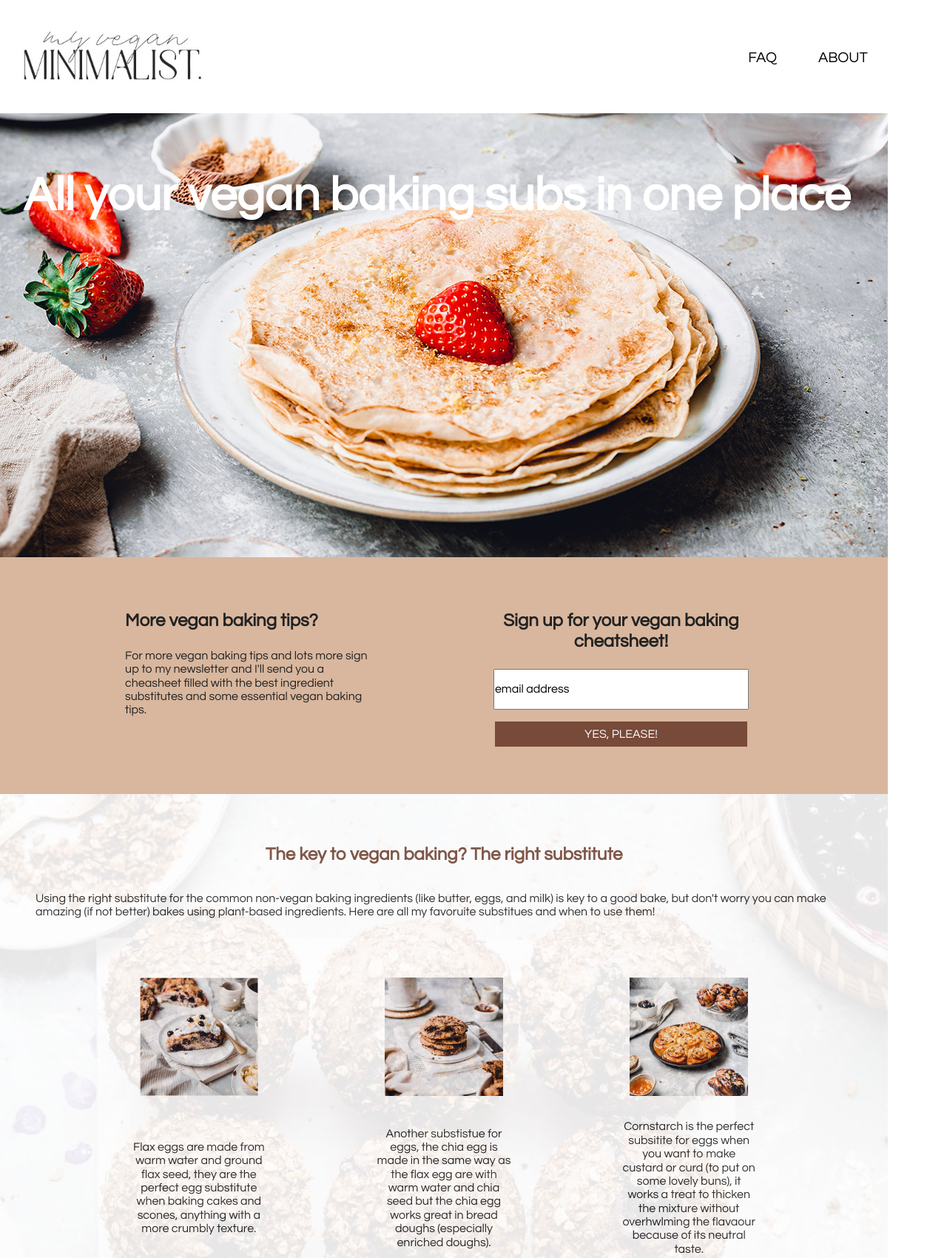
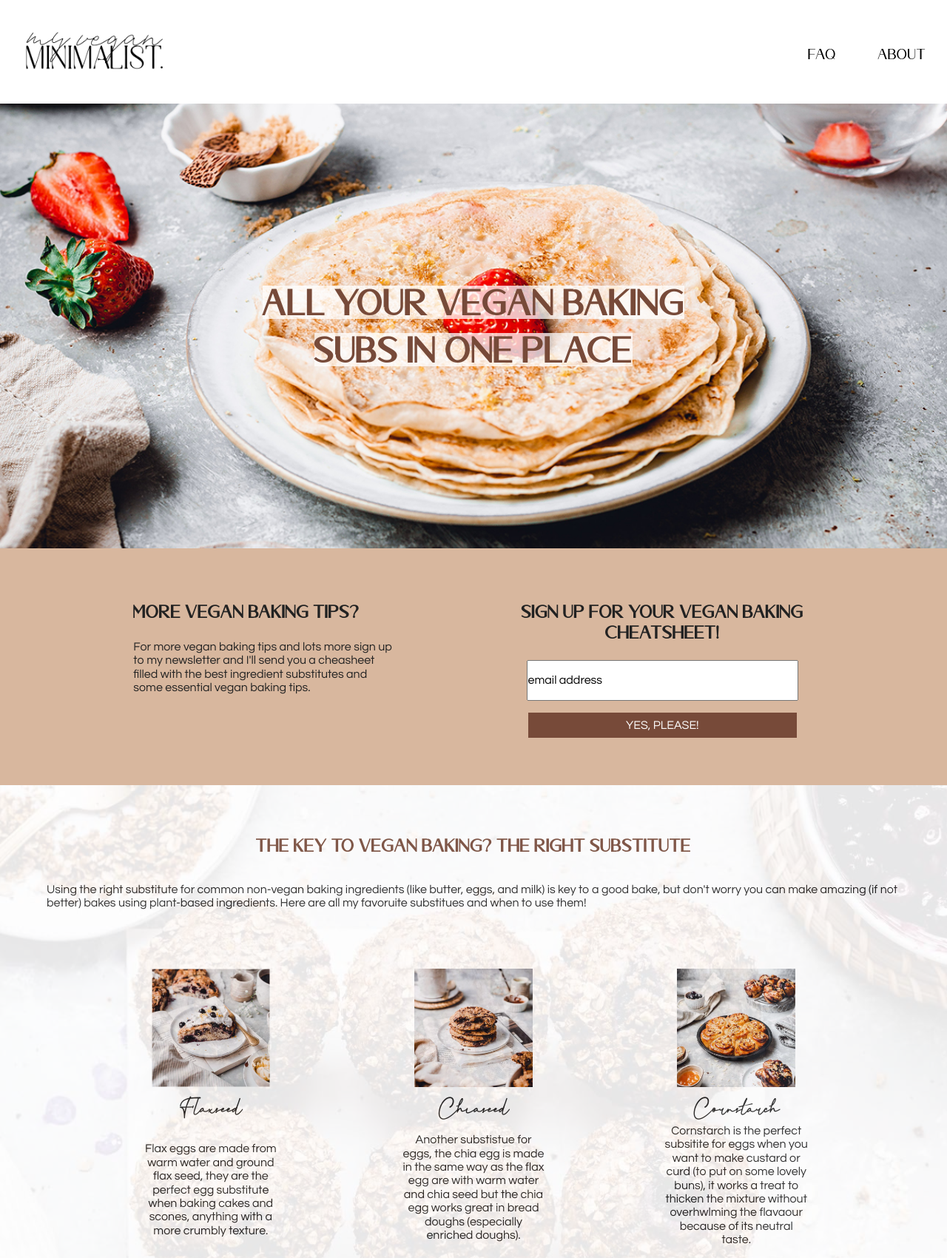
Before and after one commit to ginnywalrecht/coding-responsive-websites, a website built with Parcel: page vegan-baking-site/index.html in a window 1280 px wide. Shown: the top 1700 px of the page at 74% size. Built offline with nearby package versions, Linux system fonts and the light colour scheme.

Commit message:
Added general text CSS and fonts

```diff
--- a/vegan-baking-site/css/main.css
+++ b/vegan-baking-site/css/main.css
@@ -87,7 +87,18 @@ textarea {
    Author's custom styles
    ========================================================================== */
 
-/* Base Styles*/
+/* General Styles */
+
+@font-face {
+  font-family: 'Hillonest Signature';
+  src: url(..//fonts/hillonest-signature-webfont.woff) format('woff');
+}
+
+@font-face {
+  font-family: 'Dellmonte';
+  src: url(..//fonts/dellmonte-webfont.woff) format('woff');
+}
+
 
 header,
 footer,
@@ -102,10 +113,49 @@ aside,
   flex-flow: column nowrap;
 }
 
+html {
+	font-size: 16px;
+}
+
 body {
-  max-width: 1200px;
+  max-width: 1300px;
   margin: auto;
   font-size: 16px;
+  font-family: 'Questrial', sans-serif;
+}
+
+a {
+  color: black;
+  text-decoration: none;
+}
+
+h2 {
+  font-family: 'Dellmonte';
+}
+
+h3,
+h4 {
+  font-family: 'Dellmonte';
+}
+
+p {
+  font-size: 1rem;
+}
+
+img {
+
+}
+
+figure {
+
+}
+
+address {
+  font-family: 'Dellmonte';
+  font-style: normal;
+}
+
+.content-wrapper {
   font-family: 'Questrial', sans-serif;
 }
 
@@ -113,19 +163,25 @@ main h2 {
   color: #774a39;
 }
 
+main {
+  padding: 0;
+  margin: 0;
+}
+
 /* Header Styles */
 
 header {
-  background: white;
+
   padding: 0;
   width: 100%;
   margin: 0;
 }
 
 header .content-wrapper img {
-  width: 80%;
-  padding-bottom: 0.25em;
-  border-bottom: black solid 1px;
+  width: 75%;
+  display: inline-block;
+  padding-bottom: 1em;
+  border-bottom: #d8b79e solid 1.25px;
 }
 
 .logo {
@@ -139,7 +195,8 @@ figure {
 }
 
 nav {
-  width: 60%;
+  width: 100%;
+  margin: auto;
 }
 
 nav ul {
@@ -149,23 +206,27 @@ nav ul {
   flex-flow: row nowrap;
   list-style: none;
   padding: 0;
+  width: 100%;
 }
 
 nav ul li {
   display: flex;
+  font-family: 'Dellmonte';
   justify-content: center;
   align-items: center;
   flex-flow: column nowrap;
+  text-align: center;
   font-size: 1.75em;
-  margin: 1em;
-  width: 30%;
+  padding: 0.5em 1em;
+  width: 50%;
 }
 
 nav ul li a {
   text-decoration: none;
   font-variant: small-caps;
+  text-align: center;
   color: black;
-
+  width: 100%
 }
 
 nav ul li a:hover {
@@ -173,11 +234,6 @@ nav ul li a:hover {
 }
 
 /* Styles for Hero Area */
-
-main {
-  padding: 0;
-  margin: 0;
-}
 
 .hero-area {
   background: url("../img/hero.jpg") center no-repeat;
@@ -190,9 +246,16 @@ main {
 }
 
 .hero-area h1 {
-  font-size: 4em;
-  color: #fff;
+  font-size: 3em;
+  line-height: 4rem;
+  color: #774a39;
   padding: 0.5em;
+  font-family: 'Dellmonte';
+  text-align: center;
+}
+
+.hero-area span {
+  background: rgba(255, 255, 255, 0.75);
 }
 
 /* Styles for newsletter sign up */
@@ -250,6 +313,11 @@ form {
   width: 100%;
 }
 
+.featured-subs h2,
+.featured-subs p {
+  padding: 0 15px;
+}
+
 .featured-subs .content-wrapper {
   background-color: #fff;
   opacity: 0.9;
@@ -279,7 +347,8 @@ form {
   flex-flow: column wrap;
 }
 
-.features-item-description {
+.features-item-description,
+.featured-subs h4 {
   display: flex;
   align-items: center;
   justify-content: stretch;
@@ -287,6 +356,12 @@ form {
   width: 55%;
   margin: auto;
   text-align: center;
+}
+
+.featured-subs h4 {
+  font-family: 'Hillonest Signature';
+  font-size: 1.5em;
+  margin-top: -10px;
 }
 
 /* Styles for result section */
@@ -300,6 +375,9 @@ form {
 
 .results h2 {
   width: 90%;
+  padding: 0 15px;
+  font-family: 'Hillonest Signature';
+  font-size: 2.5em;
 }
 
 .results-picture {
@@ -330,6 +408,11 @@ footer .content-wrapper {
   margin: 0;
 }
 
+footer h3 {
+  font-family: 'Hillonest Signature';
+  font-size: 1.75em;
+}
+
 .footer-content {
   display: flex;
   justify-content: center;
@@ -344,6 +427,7 @@ footer .content-wrapper {
   justify-content: center;
   align-items: center;
   flex-flow: column nowrap;
+  text-align: center;
 }
 
 .social-icons ul  {
@@ -367,6 +451,11 @@ footer .content-wrapper {
 
 .about {
   padding-bottom: 2em;
+}
+
+.about h2 {
+  font-family: 'Hillonest Signature';
+  font-size: 2.5em;
 }
 
 .about .content-wrapper {
@@ -400,6 +489,8 @@ footer .content-wrapper {
 
    .faq h2 {
     text-align: center;
+    font-family: 'Hillonest Signature';
+    font-size: 2.5em;
    }
 
    .faq .content-wrapper {
@@ -534,7 +625,7 @@ footer .content-wrapper {
     justify-content: space-between;
     flex-flow: row wrap;
     width: 100%;
-    padding: 1em 0;
+    padding: 1.5em 0;
   }
 
   figure {
@@ -552,8 +643,8 @@ footer .content-wrapper {
   header .content-wrapper img {
     border-bottom: none;
     height: auto;
-    padding: 0;
-    width: 100%;
+    padding: 0.25em 0 0.5em 2em;
+    width: 60%;
   }
 
   nav {
@@ -562,32 +653,18 @@ footer .content-wrapper {
     justify-content: flex-end;
   }
 
-  /* Footer */
+  /* Hero section */
 
-  footer .content-wrapper {
-    flex-flow: column nowrap;
+  .hero-area {
+    height: 600px;
+    display: flex;
+    justify-content: center;
+    align-items: center;
   }
 
-  .footer-content {
-    display: flex;
-    justify-content: space-between;
-    align-items: center;
-    flex-flow: row nowrap;
-    width: 63%;
-  }
-
-  .contact {
-    width: 31.5%;
-  }
-
-  .social {
-    width: 31.5%;
-  }
-
-  .social-icons img {
-    width: 2.25em;
-    height: auto;
-    margin: 0 0.75em;
+  .hero-area h1 {
+    text-align: center;
+    width: 50%;
   }
 
   /* Newsletter */
@@ -610,12 +687,6 @@ footer .content-wrapper {
 
   .newsletter-content {
     width: 33%;
-  }
-
-  /* Hero section */
-
-  .hero-area {
-    height: 600px;
   }
 
 
@@ -643,7 +714,7 @@ footer .content-wrapper {
     align-items: stretch;
     flex-flow: row nowrap;
     padding: 0;
-    margin: 0;
+    margin: auto;
     width: 90%;
   }
 
@@ -657,6 +728,38 @@ footer .content-wrapper {
 
   .results img {
     width: 100%
+  }
+
+  .results h2 {
+    padding-left: 2rem;
+  }
+
+  /* Footer */
+
+  footer .content-wrapper {
+    flex-flow: column nowrap;
+  }
+
+  .footer-content {
+    display: flex;
+    justify-content: space-between;
+    align-items: center;
+    flex-flow: row nowrap;
+    width: 63%;
+  }
+
+  .contact {
+   width: 31.5%;
+  }
+
+  .social {
+   width: 31.5%;
+  }
+
+  .social-icons img {
+    width: 2.25em;
+    height: auto;
+    margin: 0 0.75em;
   }
 
   /****** ABOUT PAGE ******/
--- a/vegan-baking-site/index.html
+++ b/vegan-baking-site/index.html
@@ -29,7 +29,7 @@
   <header>
     <div class="content-wrapper">
       <figure>
-        <a href="#" class="logo"><img src="img/my-vegan-minimalist-logo.jpg" alt="my vegan minimalist logo"/></a>
+        <a href="#" class="logo"><img src="img/my-vegan-minimalist-logo.png" alt="my vegan minimalist logo"/></a>
       </figure>
       <div class="header-divider">
         <nav>
@@ -45,7 +45,7 @@
   <main>
 
     <section class="hero-area">
-      <h1>All your vegan baking subs in one place</h1>
+      <h1><span>All your vegan baking subs in one place</span></h1>
     </section>
 
     <aside>
@@ -67,30 +67,36 @@
     <section class="featured-subs">
       <div class="content-wrapper">
         <h2>The key to vegan baking? The right substitute</h2>
-        <p>Using the right substitute for the common non-vegan baking ingredients (like butter, eggs, and milk) is key to a good bake, but don't worry you can make amazing (if not better) bakes using plant-based ingredients. Here are all my favoruite substitues and when to use them!</p>
+        <p>Using the right substitute for common non-vegan baking ingredients (like butter, eggs, and milk) is key to a good bake, but don't worry you can make amazing (if not better) bakes using plant-based ingredients. Here are all my favoruite substitues and when to use them!</p>
         <div class="icon-content">
           <article>
             <p class="fontawesome-icon"><img src="img/vegan-scone.png" alt="vegan blueberry scone with whipped coconut cream"/></p>
+            <h4>Flaxseed</h4>
             <p class="features-item-description">Flax eggs are made from warm water and ground flax seed, they are the perfect egg substitute when baking cakes and scones, anything with a more crumbly texture.</p>
           </article>
           <article>
             <p class="fontawesome-icon"><img src="img/vegan-chocolate-chip-cookie.png" alt="vegan chocolate chip cookie stack"/></p>
+            <h4>Chiaseed</h4>
             <p class="features-item-description">Another substistue for eggs, the chia egg is made in the same way as the flax egg are with warm water and chia seed but the chia egg works great in bread doughs (especially enriched doughs).</p>
           </article>
           <article>
             <p class="fontawesome-icon"><img src="img/vegan-lemon-curd-buns.png" alt="vegan lemon curd buns"/></p>
+            <h4>Cornstarch</h4>
             <p class="features-item-description">Cornstarch is the perfect subsitite for eggs when you want to make custard or curd (to put on some lovely buns), it works a treat to thicken the mixture without overhwlming the flavaour because of its neutral taste.</p>
           </article>
           <article>
             <p class="fontawesome-icon"><img src="img/vegan-applesauce-cake.png" alt="vegan applesauce cake with buttercream topping"/></p>
+            <h4>Apple Sauce</h4>
             <p class="features-item-description">Mashed banana and applesauce are both good substitues for eggs as they can be used as a binding agent, you can also use these as a sub for butter if you dont have venga margerine on hand.</p>
           </article>
           <article>
             <p class="fontawesome-icon"><img src="img/vegan-chocolate-aquafaba-mousse.png" alt="vegan chocolate mousse"/></p>
+            <h4>Aquafaba</h4>
             <p class="features-item-description">Aquafaba is most well-known as a perfect substitute for whipped eggwhites and making meringue, but as an egg white substitute it can be used to make light fluffy cakes, macarons and even choux pastry for eclairs.</p>
           </article>
           <article>
             <p class="fontawesome-icon"><img src="img/vegan-butter-shortbread.png" alt="vegan chocolate chip shortbread"/></p>
+            <h4>Butters</h4>
             <p class="features-item-description">Vegan margerine is the easiest sub for butter but not always readily available, if you dont have vegan margerine, you can sub coconut oil, vegtables oils, or nut butter (or a combination or all). Make sure to adjust your quantities here.</p>
           </article>
         </div>
```
Also changed, not shown: vegan-baking-site/about/index.html (+1 -1 lines), vegan-baking-site/faq/index.html (+1 -1 lines), vegan-baking-site/fonts/aneenditha-webfont.woff (added), vegan-baking-site/fonts/dellmonte-webfont.woff (added), vegan-baking-site/fonts/hillonest-signature-webfont.woff (added), vegan-baking-site/fonts/lastry-webfont.woff (added), vegan-baking-site/fonts/lastry_lowercase-webfont.woff (added), vegan-baking-site/fonts/real-one-spesific-script-webfont.woff (added), vegan-baking-site/fonts/sticky-webfont.woff (added), vegan-baking-site/img/my-vegan-minimalist-logo.jpg (deleted), vegan-baking-site/img/my-vegan-minimalist-logo.png (added).
